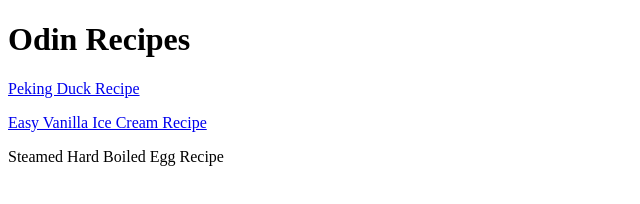
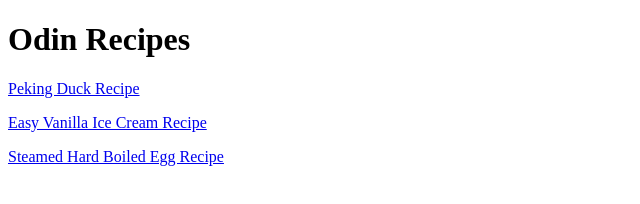
Before and after one commit to confusedallthetime/odin-recipes, a plain HTML site: page index.html in a window 1280 px wide. Shown: the whole page, without its empty margins (0-640 px from the left). Drawn offline with Linux system fonts and the light colour scheme.

Commit message:
Fix bug with hardboiled egg link

```diff
--- a/index.html
+++ b/index.html
@@ -9,6 +9,6 @@
    <p><h1>Odin Recipes</h1></p>
    <p><a href="./recipes/peking-duck.html">Peking Duck Recipe</a></p>
    <p><a href="./recipes/easy-vanilla-ice-cream.html">Easy Vanilla Ice Cream Recipe</a></p>
-   <p><a href="./recipes/steamed-hard-boiled-egg.html"></a>Steamed Hard Boiled Egg Recipe</p>
+   <p><a href="./recipes/steamed-hard-boiled-egg.html">Steamed Hard Boiled Egg Recipe</a></p>
 </body>
 </html>
```
